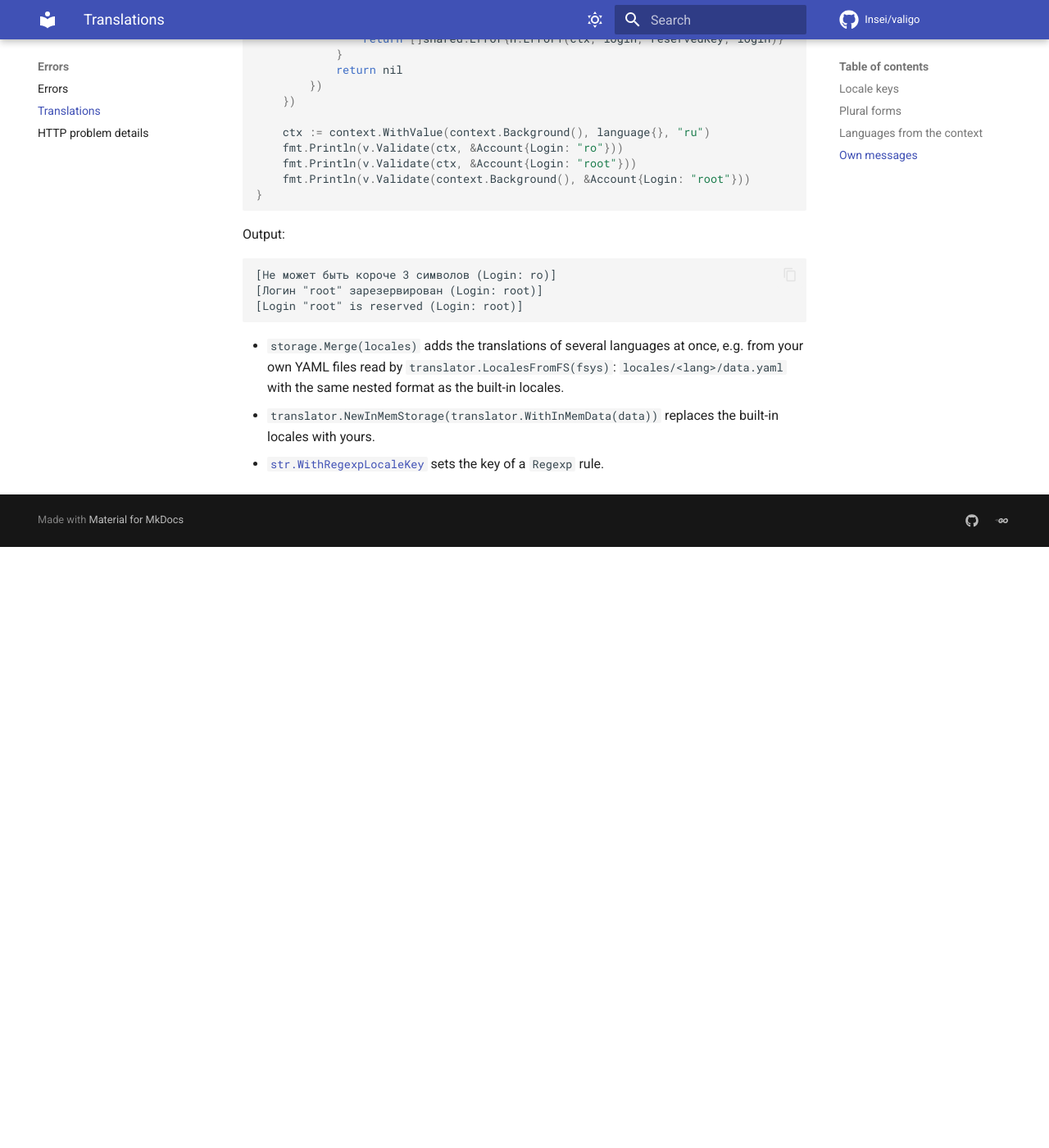
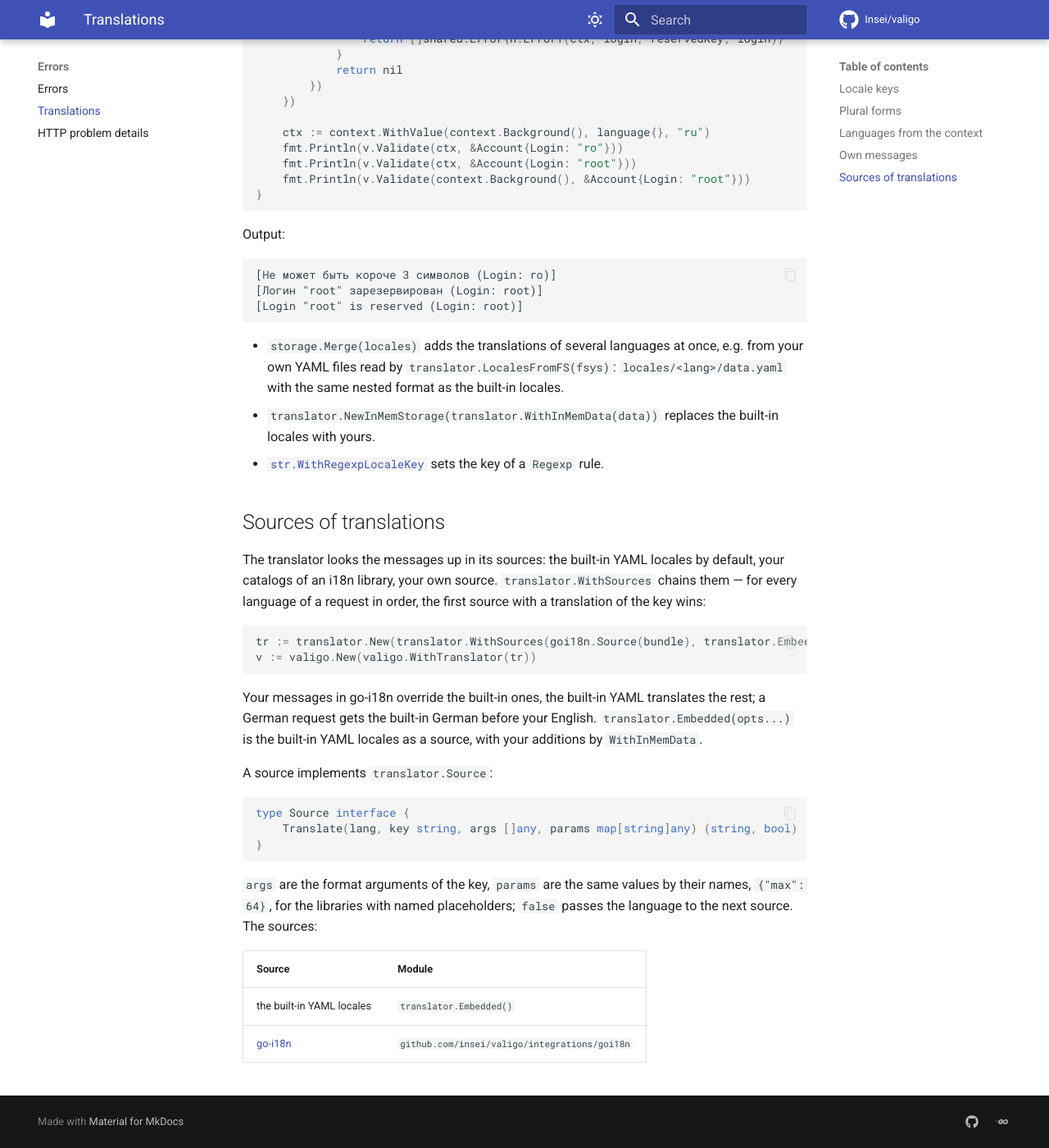
Before and after one commit to Insei/valigo, an MkDocs documentation site: the page built from docs/features/translations.md, in a window 1280 px wide and 1400 px high, scrolled down 3169 px. Shown: the whole window at 82% size. Built offline with MkDocs 1.6.1 and Material for MkDocs 9.7.7, drawn with Linux system fonts in a browser that asks for light colours; comment, search, counter and statistics services are not loaded; the version menu is left out; before the commit the page ends 3836 px from its top, so only the background shows below that.

Commit message:
docs: describe the sources of translations and the goi18n module

````diff
--- a/docs/features/translations.md
+++ b/docs/features/translations.md
@@ -158,3 +158,29 @@ Output:
 - `storage.Merge(locales)` adds the translations of several languages at once, e.g. from your own YAML files read by `translator.LocalesFromFS(fsys)`: `locales/<lang>/data.yaml` with the same nested format as the built-in locales.
 - `translator.NewInMemStorage(translator.WithInMemData(data))` replaces the built-in locales with yours.
 - [`str.WithRegexpLocaleKey`](strings.md#regexp-message) sets the key of a `Regexp` rule.
+
+## Sources of translations
+
+The translator looks the messages up in its sources: the built-in YAML locales by default, your catalogs of an i18n library, your own source. `translator.WithSources` chains them — for every language of a request in order, the first source with a translation of the key wins:
+
+```go
+tr := translator.New(translator.WithSources(goi18n.Source(bundle), translator.Embedded()))
+v := valigo.New(valigo.WithTranslator(tr))
+```
+
+Your messages in go-i18n override the built-in ones, the built-in YAML translates the rest; a German request gets the built-in German before your English. `translator.Embedded(opts...)` is the built-in YAML locales as a source, with your additions by `WithInMemData`.
+
+A source implements `translator.Source`:
+
+```go
+type Source interface {
+	Translate(lang, key string, args []any, params map[string]any) (string, bool)
+}
+```
+
+`args` are the format arguments of the key, `params` are the same values by their names, `{"max": 64}`, for the libraries with named placeholders; `false` passes the language to the next source. The sources:
+
+| Source | Module |
+|---|---|
+| the built-in YAML locales | `translator.Embedded()` |
+| [go-i18n](goi18n.md) | `github.com/insei/valigo/integrations/goi18n` |
--- a/mkdocs.yml
+++ b/mkdocs.yml
@@ -102,6 +102,7 @@ nav:
       - huma: features/huma.md
       - gin: features/gin.md
       - echo: features/echo.md
+      - go-i18n: features/goi18n.md
   - Architecture:
       - How it works: architecture/index.md
 
@@ -154,5 +155,6 @@ plugins:
           - features/huma.md: huma inputs, the rules in the OpenAPI document
           - features/gin.md: gin binding
           - features/echo.md: echo validator
+          - features/goi18n.md: the translations of go-i18n bundles
         Architecture:
           - architecture/*.md
````
Also changed, not shown: README.md (+1 -0 lines), docs/features/goi18n.md (added, +66 -0 lines), docs/features/index.md (+1 -0 lines), skills/valigo/SKILL.md (+4 -0 lines).
